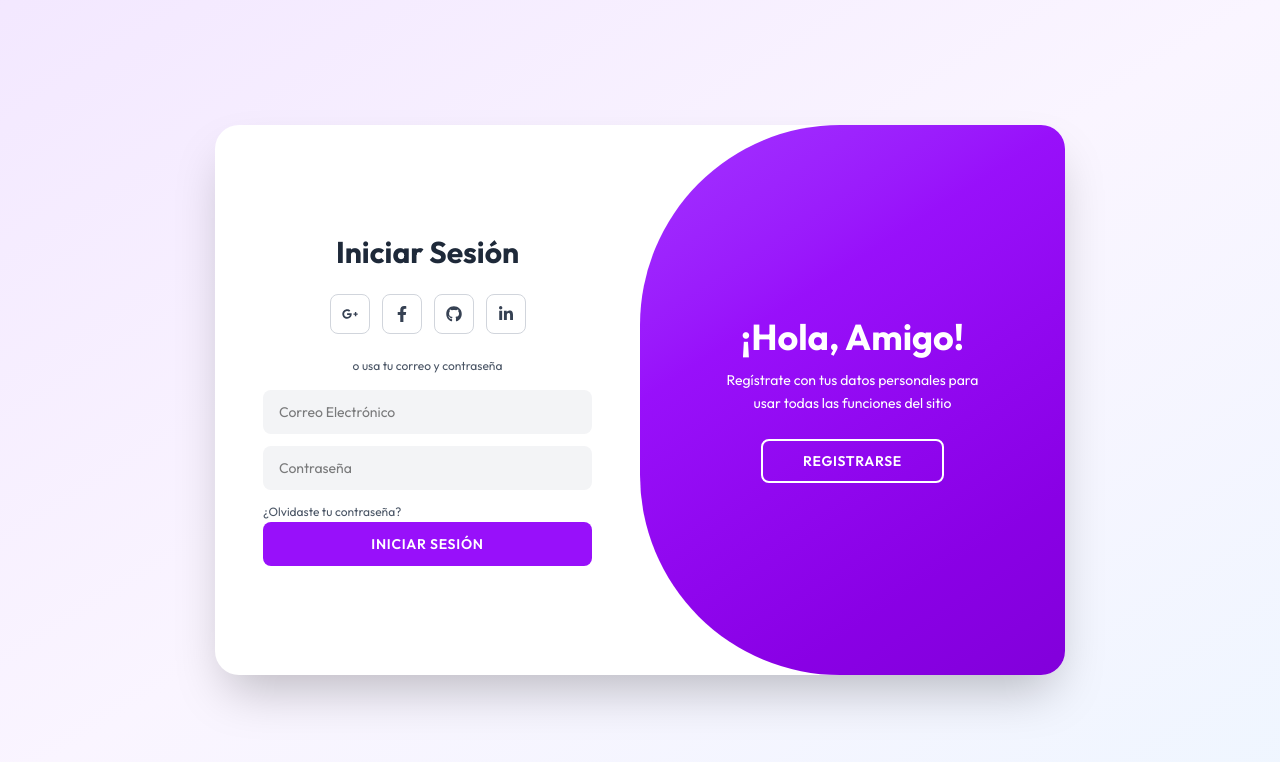
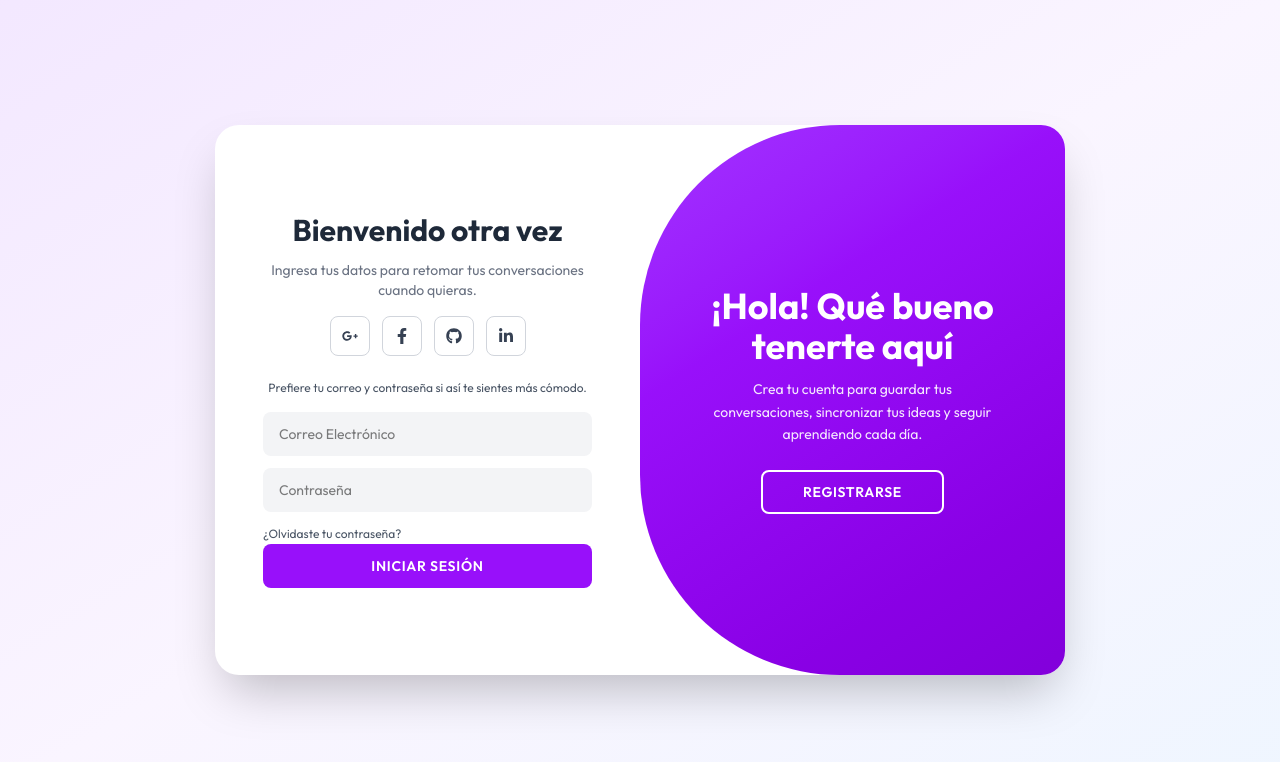
Before and after one commit to alanmaldonado987/Axtro, a React (Vite) app in the folder axtro-client/: page / in a window 1280 px wide. Shown: the top 762 px of the page. Built offline with nearby package versions, Linux system fonts and the light colour scheme; no server answers.

Commit message:
feat: add mejora teto login y colores

```diff
--- a/axtro-client/src/components/Message.jsx
+++ b/axtro-client/src/components/Message.jsx
@@ -19,21 +19,21 @@ const Message = ({ message }) => {
     <div>
       {message.role === 'user' ? (
         <div className='flex items-start justify-end my-4 gap-2'>
-          <div className='flex flex-col gap-2 p-2 px-4 bg-slate-50 dark:bg[#57317C]/30 border border-[#80609F]/30 rounded-md max-w-2xl'>
-            <p className='text-sm dark:text-primary'>{message.content}</p>
-            <span className='text-sm text-gray-400 dark:text-[#B1A6C0]'>{moment(message.timestamp).locale('es').fromNow()}</span>
+          <div className='flex flex-col gap-2 p-3 px-5 bg-white dark:bg-[#2F1B45] border border-[#E2D4FF] dark:border-[#7C3AED]/40 rounded-2xl shadow-sm max-w-3xl text-right'>
+            <p className='text-sm text-[#2F1B45] dark:text-white leading-relaxed'>{message.content}</p>
+            <span className='text-xs text-[#9A8AB8] dark:text-[#D4C8F2]'>{moment(message.timestamp).locale('es').fromNow()}</span>
           </div>
           <img src={assets.user_icon} className='w-8 rounded-full' alt="" />
         </div>
       )
       :
       (
-        <div className='inline-flex flex-col gap-2 p-2 px-4 max-w-2xl bg-primary/20 dark:bg-[#57317C]/30 border border-[#80609F]/30 rounded-md my-4'>
+        <div className='inline-flex flex-col gap-2 p-3 px-5 max-w-3xl bg-[#F1E6FF] dark:bg-[#1B0F2B] border border-[#E2D4FF] dark:border-[#7C3AED]/30 rounded-2xl shadow-sm my-4'>
           {message.isImage ? (
             <img src={message.content} className='w-full max-w-md mt-2 rounded-md' alt='' />
           ) :
           (
-            <div className="text-sm dark:text-primary reset-tw">
+            <div className="text-sm text-[#2F1B45] dark:text-[#F2E9FF] leading-relaxed reset-tw">
               <Markdown
                 remarkPlugins={[remarkGfm]}
                 rehypePlugins={[rehypeRaw, rehypePrism]}
@@ -43,7 +43,7 @@ const Message = ({ message }) => {
             </div>
           )
           }
-          <span className='text-xs text-gray-400 dark:text-[#B1A6C0]'>{moment(message.timestamp).locale('es').fromNow()}</span>
+          <span className='text-xs text-[#8C7AB5] dark:text-[#D4C8F2]'>{moment(message.timestamp).locale('es').fromNow()}</span>
         </div>
       )
       }
--- a/axtro-client/src/pages/LoginRegister.jsx
+++ b/axtro-client/src/pages/LoginRegister.jsx
@@ -132,7 +132,10 @@ const LoginRegister = () => {
             active ? "translate-x-full opacity-100 z-20 animate-fade" : "opacity-0 z-10 pointer-events-none"
           }`}
         >
-          <h1 className="text-3xl font-bold text-gray-800 mb-6">Crear Cuenta</h1>
+          <h1 className="text-3xl font-bold text-gray-800 mb-3">Crea tu espacio en Axtro</h1>
+          <p className="text-sm text-gray-500 text-center mb-4">
+            Toma dos minutos para registrarte y empieza a conversar con tu asistente personal.
+          </p>
 
           <div className="flex gap-3 mb-6">
             <Icon><FaGooglePlusG /></Icon>
@@ -141,7 +144,7 @@ const LoginRegister = () => {
             <Icon><FaLinkedinIn /></Icon>
           </div>
 
-          <span className="text-xs text-gray-600 mb-4">o usa tu correo para registrarte</span>
+          <span className="text-xs text-gray-600 mb-4">También puedes usar tu correo para registrarte.</span>
 
           {error && active && (
             <div className="w-full bg-red-100 text-red-700 px-4 py-2 rounded-lg mb-3 text-xs">
@@ -194,7 +197,10 @@ const LoginRegister = () => {
             active ? "-translate-x-full opacity-0 pointer-events-none" : "opacity-100 z-20"
           }`}
         >
-          <h1 className="text-3xl font-bold text-gray-800 mb-6">Iniciar Sesión</h1>
+          <h1 className="text-3xl font-bold text-gray-800 mb-3">Bienvenido otra vez</h1>
+          <p className="text-sm text-gray-500 text-center mb-4">
+            Ingresa tus datos para retomar tus conversaciones cuando quieras.
+          </p>
 
           <div className="flex gap-3 mb-6">
             <Icon><FaGooglePlusG /></Icon>
@@ -203,7 +209,7 @@ const LoginRegister = () => {
             <Icon><FaLinkedinIn /></Icon>
           </div>
 
-          <span className="text-xs text-gray-600 mb-4">o usa tu correo y contraseña</span>
+          <span className="text-xs text-gray-600 mb-4">Prefiere tu correo y contraseña si así te sientes más cómodo.</span>
 
           {error && !active && (
             <div className="w-full bg-red-100 text-red-700 px-4 py-2 rounded-lg mb-3 text-xs">
@@ -256,9 +262,9 @@ const LoginRegister = () => {
                 active ? "translate-x-0" : "-translate-x-full"
               }`}
             >
-              <h1 className="text-4xl font-bold mb-3">¡Bienvenido de Nuevo!</h1>
-              <p className="text-sm leading-relaxed mb-6 px-8">
-                Ingresa tus datos personales para usar todas las funciones del sitio
+              <h1 className="text-4xl font-bold mb-3">¡Nos alegra verte!</h1>
+              <p className="text-sm leading-relaxed mb-6 px-8 opacity-90">
+                Si ya tienes cuenta, inicia sesión y continúa justo donde lo dejaste. Tus chats te están esperando.
               </p>
               <button
                 onClick={() => setActive(false)}
@@ -274,9 +280,9 @@ const LoginRegister = () => {
                 active ? "translate-x-full" : "translate-x-0"
               }`}
             >
-              <h1 className="text-4xl font-bold mb-3">¡Hola, Amigo!</h1>
-              <p className="text-sm leading-relaxed mb-6 px-8">
-                Regístrate con tus datos personales para usar todas las funciones del sitio
+              <h1 className="text-4xl font-bold mb-3">¡Hola! Qué bueno tenerte aquí</h1>
+              <p className="text-sm leading-relaxed mb-6 px-8 opacity-90">
+                Crea tu cuenta para guardar tus conversaciones, sincronizar tus ideas y seguir aprendiendo cada día.
               </p>
               <button
                 onClick={() => setActive(true)}
```
